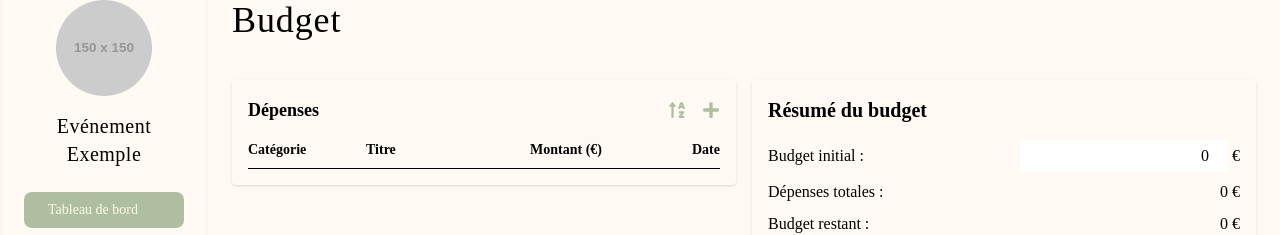
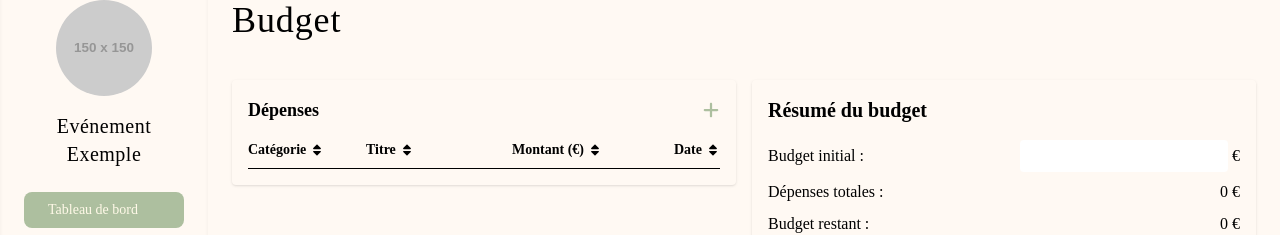
Before and after one commit to FlorianeHJ/Evently, a Next.js app: page /dashboard in a window 1280 px wide. Both pictures are taken after a click on the button "Budget". Shown: the part 92-327 px from the top of the page. Built offline with nearby package versions, Linux system fonts and the light colour scheme.

Commit message:
update budget

```diff
--- a/src/components/Budget.tsx
+++ b/src/components/Budget.tsx
@@ -9,7 +9,8 @@ import {
 } from 'chart.js'
 import React, { useState } from 'react'
 import { Bar } from 'react-chartjs-2'
-import { FaPlus, FaSortAlphaDown, FaSortAlphaUp } from 'react-icons/fa'
+import { FaSort } from 'react-icons/fa'
+import { FaPlus } from 'react-icons/fa6'
 import ExpenseRow from './ExpenseRow'
 
 ChartJS.register(CategoryScale, LinearScale, BarElement, Title, Tooltip, Legend)
@@ -22,7 +23,7 @@ interface Expense {
 }
 
 const BudgetPage: React.FC = () => {
-    const [initialBudget, setInitialBudget] = useState<number>(0)
+    const [initialBudget, setInitialBudget] = useState<number | ''>(0)
     const [expenses, setExpenses] = useState<Expense[]>([])
     const [isEditing, setIsEditing] = useState<number | null>(null)
     const [newExpense, setNewExpense] = useState<Expense>({
@@ -31,14 +32,18 @@ const BudgetPage: React.FC = () => {
         amount: 0,
         date: '',
     })
-    const [sortOrder, setSortOrder] = useState<'asc' | 'desc'>('asc')
+    const [sortConfig, setSortConfig] = useState<{
+        key: keyof Expense
+        direction: 'asc' | 'desc'
+    } | null>(null)
     const categories = ['Nourriture', 'Transport', 'Logement', 'Autres']
 
     const totalExpenses = expenses.reduce(
         (sum, expense) => sum + expense.amount,
         0
     )
-    const remainingBudget = initialBudget - totalExpenses
+    const remainingBudget =
+        typeof initialBudget === 'number' ? initialBudget - totalExpenses : 0
 
     const handleAddExpense = () => {
         if (newExpense.category && newExpense.title && newExpense.amount > 0) {
@@ -65,13 +70,22 @@ const BudgetPage: React.FC = () => {
         setExpenses(expenses.filter((_, i) => i !== index))
     }
 
-    const toggleSortOrder = () => {
+    const sortByColumn = (key: keyof Expense) => {
+        let direction: 'asc' | 'desc' = 'asc'
+        if (
+            sortConfig &&
+            sortConfig.key === key &&
+            sortConfig.direction === 'asc'
+        ) {
+            direction = 'desc'
+        }
         const sortedExpenses = [...expenses].sort((a, b) => {
-            const amountComparison = a.amount - b.amount
-            return sortOrder === 'asc' ? amountComparison : -amountComparison
+            if (a[key] < b[key]) return direction === 'asc' ? -1 : 1
+            if (a[key] > b[key]) return direction === 'asc' ? 1 : -1
+            return 0
         })
         setExpenses(sortedExpenses)
-        setSortOrder(sortOrder === 'asc' ? 'desc' : 'asc')
+        setSortConfig({ key, direction })
     }
 
     const chartData = {
@@ -95,33 +109,52 @@ const BudgetPage: React.FC = () => {
                 <div className="bg-white p-4 rounded shadow">
                     <h2 className="text-lg font-semibold mb-4 flex items-center justify-between">
                         Dépenses
-                        <div className="flex items-center space-x-4">
-                            <button
-                                onClick={toggleSortOrder}
-                                title="Trier les dépenses"
-                                className="text-primary text-lg"
-                            >
-                                {sortOrder === 'asc' ? (
-                                    <FaSortAlphaUp />
-                                ) : (
-                                    <FaSortAlphaDown />
-                                )}
-                            </button>
                         <button
                             onClick={() => setIsEditing(expenses.length)}
                             className="text-primary text-lg"
                         >
                             <FaPlus />
                         </button>
-                        </div>
                     </h2>
                     <div className="space-y-2">
                         {/* En-têtes */}
                         <div className="flex text-sm font-semibold text-gray-600 border-b pb-2">
-                            <div className="w-1/4">Catégorie</div>
-                            <div className="w-1/4">Titre</div>
-                            <div className="w-1/4 text-right">Montant (€)</div>
-                            <div className="w-1/4 text-right">Date</div>
+                            <div className="w-1/4 flex items-center">
+                                Catégorie
+                                <button
+                                    onClick={() => sortByColumn('category')}
+                                    className="ml-1"
+                                >
+                                    <FaSort />
+                                </button>
+                            </div>
+                            <div className="w-1/4 flex items-center">
+                                Titre
+                                <button
+                                    onClick={() => sortByColumn('title')}
+                                    className="ml-1"
+                                >
+                                    <FaSort />
+                                </button>
+                            </div>
+                            <div className="w-1/4 flex items-center justify-end">
+                                Montant (€)
+                                <button
+                                    onClick={() => sortByColumn('amount')}
+                                    className="ml-1"
+                                >
+                                    <FaSort />
+                                </button>
+                            </div>
+                            <div className="w-1/4 flex items-center justify-end">
+                                Date
+                                <button
+                                    onClick={() => sortByColumn('date')}
+                                    className="ml-1"
+                                >
+                                    <FaSort />
+                                </button>
+                            </div>
                         </div>
 
                         {/* Liste des dépenses */}
@@ -177,10 +210,12 @@ const BudgetPage: React.FC = () => {
                             <div className="flex items-center">
                                 <input
                                     type="number"
-                                    value={initialBudget}
+                                    value={initialBudget || ''}
                                     onChange={(e) =>
                                         setInitialBudget(
-                                            parseFloat(e.target.value)
+                                            e.target.value === ''
+                                                ? ''
+                                                : parseFloat(e.target.value)
                                         )
                                     }
                                     className="ml-2 p-1 rounded outline-none text-right"
--- a/src/components/ExpenseRow.tsx
+++ b/src/components/ExpenseRow.tsx
@@ -1,4 +1,4 @@
-import React from 'react'
+import React, { useState } from 'react'
 import { FaEdit, FaTrash } from 'react-icons/fa'
 
 interface Expense {
@@ -29,6 +29,28 @@ const ExpenseRow: React.FC<ExpenseRowProps> = ({
     onDelete,
     categories,
 }) => {
+    const [errors, setErrors] = useState({
+        title: false,
+        amount: false,
+        date: false,
+    })
+
+    const validateFields = () => {
+        const newErrors = {
+            title: !expense.title,
+            amount: expense.amount <= 0,
+            date: !expense.date,
+        }
+        setErrors(newErrors)
+        return !newErrors.title && !newErrors.amount && !newErrors.date
+    }
+
+    const handleSave = () => {
+        if (validateFields()) {
+            onSave()
+        }
+    }
+
     return (
         <div className="flex items-center justify-between border-b py-2">
             {/* Catégorie */}
@@ -54,14 +76,22 @@ const ExpenseRow: React.FC<ExpenseRowProps> = ({
             {/* Titre */}
             <div className="w-1/4 p-1">
                 {isEditing ? (
+                    <>
                         <input
                             type="text"
                             value={expense.title}
                             onChange={(e) => onChange('title', e.target.value)}
-                        className="p-1 text-xs rounded outline-none w-full"
+                            className={`p-1 text-xs rounded outline-none w-full ${
+                                errors.title ? 'border border-red-500' : ''
+                            }`}
                             placeholder="Titre de la dépense"
-                        required
                         />
+                        {errors.title && (
+                            <p className="text-error italic text-xs mt-1">
+                                Incomplet
+                            </p>
+                        )}
+                    </>
                 ) : (
                     <span className="text-sm">{expense.title}</span>
                 )}
@@ -70,6 +100,7 @@ const ExpenseRow: React.FC<ExpenseRowProps> = ({
             {/* Montant */}
             <div className="w-1/4 p-1 text-right">
                 {isEditing ? (
+                    <>
                         <input
                             type="number"
                             value={expense.amount || ''}
@@ -77,12 +108,19 @@ const ExpenseRow: React.FC<ExpenseRowProps> = ({
                                 onChange('amount', parseFloat(e.target.value))
                             }
                             onKeyDown={(e) => {
-                            if (e.key === 'Enter') onSave()
+                                if (e.key === 'Enter') handleSave()
                             }}
-                        className="p-1 text-xs rounded outline-none w-full text-right"
+                            className={`p-1 text-xs rounded outline-none w-full text-right ${
+                                errors.amount ? 'border border-red-500' : ''
+                            }`}
                             placeholder="Montant (€)"
-                        required
                         />
+                        {errors.amount && (
+                            <p className="italic text-error text-xs mt-1">
+                                Incomplet
+                            </p>
+                        )}
+                    </>
                 ) : (
                     <span className="text-sm">{`${expense.amount} €`}</span>
                 )}
@@ -91,13 +129,14 @@ const ExpenseRow: React.FC<ExpenseRowProps> = ({
             {/* Date */}
             <div className="w-1/4 p-1 text-right">
                 {isEditing ? (
+                    <>
                         <input
                             type="date"
                             value={expense.date}
                             onChange={(e) => onChange('date', e.target.value)}
                             className="p-1 text-xs rounded outline-none w-full text-right"
-                        required
                         />
+                    </>
                 ) : (
                     <span className="text-sm">{expense.date}</span>
                 )}
@@ -122,7 +161,7 @@ const ExpenseRow: React.FC<ExpenseRowProps> = ({
                     </>
                 ) : isEditing ? (
                     <button
-                        onClick={onSave}
+                        onClick={handleSave}
                         className="text-xs text-green-500 flex items-center"
                     >
                         ✔
```
Lines whose indentation alone changed are shown as unchanged.
